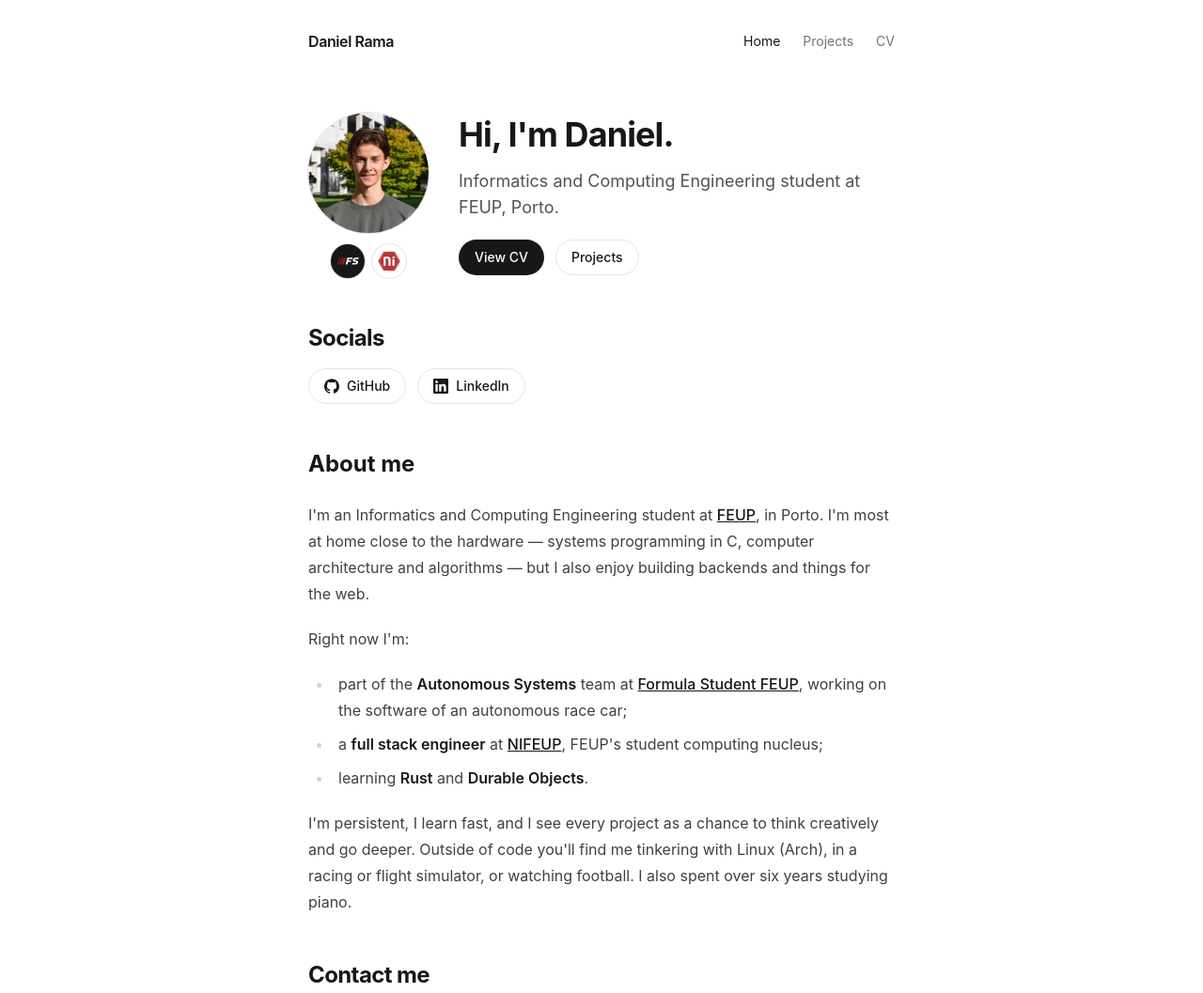
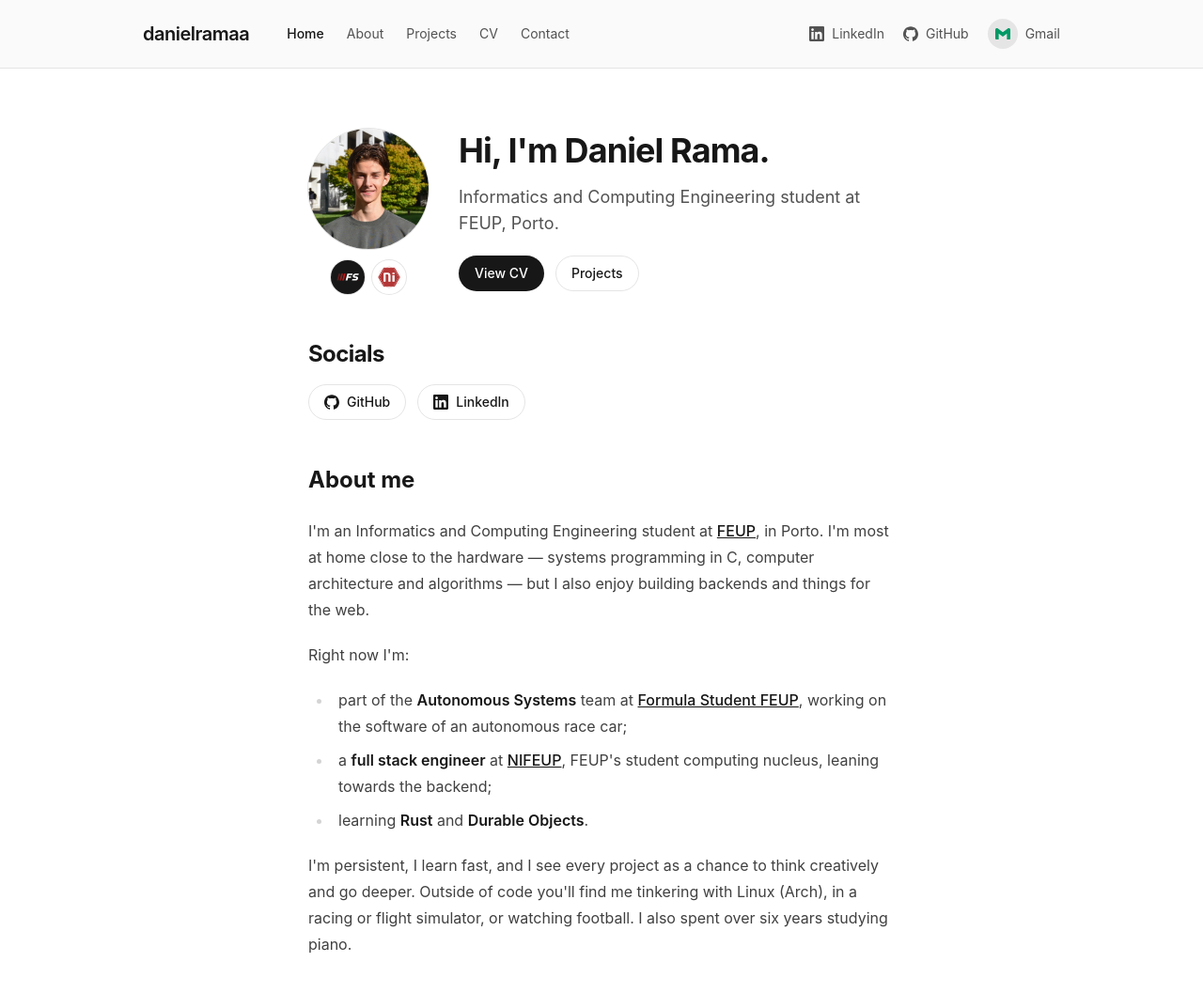
Before and after one commit to danielramaa/website, an Astro site: page / in a window 1280 px wide. Shown: the top 1057 px of the page at 94% size. Built offline with nearby package versions, Linux system fonts and the light colour scheme; Astro itself is replaced by a stand-in of ours.

Commit message:
Update personal information and enhance navigation in website layout

```diff
--- a/src/content/intro.mdx
+++ b/src/content/intro.mdx
@@ -7,7 +7,7 @@ and algorithms — but I also enjoy building backends and things for the web.
 Right now I'm:
 
 - part of the **Autonomous Systems** team at **[Formula Student FEUP](https://formulastudent.fe.up.pt)**, working on the software of an autonomous race car;
-- a **full stack engineer** at **[NIFEUP](https://nifeup.com)**, FEUP's student computing nucleus;
+- a **full stack engineer** at **[NIFEUP](https://nifeup.com)**, FEUP's student computing nucleus, leaning towards the backend;
 - learning **Rust** and **Durable Objects**.
 
 I'm persistent, I learn fast, and I see every project as a chance to think creatively and
--- a/src/data/links.ts
+++ b/src/data/links.ts
@@ -27,6 +27,7 @@ const GMAIL: IconLinkData = {
 
 export const SOCIAL_LINKS = [GITHUB, LINKEDIN];
 export const CONTACT_LINKS = [LINKEDIN, GMAIL];
+export const NAVBAR_LINKS = [LINKEDIN, GITHUB, GMAIL];
 
 export const AFFILIATIONS = [
   {
--- a/src/layouts/Layout.astro
+++ b/src/layouts/Layout.astro
@@ -1,6 +1,7 @@
 ---
 import '../styles/global.css';
 import Breadcrumbs, { type Crumb } from '../components/Breadcrumbs.astro';
+import { NAVBAR_LINKS } from '../data/links';
 
 interface Props {
   title?: string;
@@ -15,7 +16,7 @@ interface Props {
 }
 
 const {
-  title = 'Daniel Rama',
+  title = 'danielramaa',
   description = 'Personal website of Daniel Rama, Informatics and Computing Engineering student at FEUP.',
   wide = false,
   breadcrumbs,
@@ -23,8 +24,10 @@ const {
 
 const nav = [
   { href: '/', label: 'Home' },
+  { href: '/#about', label: 'About' },
   { href: '/projects/', label: 'Projects' },
   { href: '/cv/', label: 'CV' },
+  { href: '/#contact', label: 'Contact' },
 ];
 const current = Astro.url.pathname;
 
@@ -55,21 +58,51 @@ const width = wide ? 'max-w-4xl' : 'max-w-2xl';
     <title>{title}</title>
   </head>
   <body class="min-h-screen bg-white text-neutral-900 antialiased dark:bg-neutral-950 dark:text-neutral-100">
-    <header class={`mx-auto ${width} px-6 pt-8`}>
-      <nav class="flex items-center justify-between">
-        <a href="/" class="font-semibold tracking-tight">Daniel Rama</a>
-        <ul class="flex gap-6 text-sm">
+    <header class="border-b border-neutral-200 bg-neutral-50 dark:border-neutral-800 dark:bg-neutral-900">
+      <nav class="mx-auto flex max-w-5xl flex-wrap items-center gap-x-10 gap-y-3 px-6 py-5">
+        <a href="/" class="text-xl font-semibold tracking-tight">danielramaa</a>
+
+        <ul class="flex flex-wrap gap-x-6 gap-y-2 text-sm">
           {nav.map(({ href, label }) => (
             <li>
               <a
                 href={href}
                 aria-current={current === href ? 'page' : undefined}
-                class="text-neutral-500 transition-colors hover:text-neutral-900 aria-[current=page]:text-neutral-900 dark:text-neutral-400 dark:hover:text-neutral-100 dark:aria-[current=page]:text-neutral-100"
+                class="text-neutral-600 transition-colors hover:text-neutral-900 aria-[current=page]:font-medium aria-[current=page]:text-neutral-900 dark:text-neutral-400 dark:hover:text-neutral-100 dark:aria-[current=page]:text-neutral-100"
               >
                 {label}
               </a>
             </li>
           ))}
+        </ul>
+
+        <ul class="flex items-center gap-5 text-sm md:ml-auto">
+          {NAVBAR_LINKS.map(({ label, href, icon }) => {
+            const external = href.startsWith('http');
+            const isEmail = href.startsWith('mailto:');
+            return (
+              <li>
+                <a
+                  href={href}
+                  target={external ? '_blank' : undefined}
+                  rel={external ? 'noopener noreferrer' : undefined}
+                  aria-label={label}
+                  class="group flex items-center gap-2 text-neutral-600 transition-colors hover:text-neutral-900 dark:text-neutral-400 dark:hover:text-neutral-100"
+                >
+                  <span
+                    class:list={[
+                      'flex items-center justify-center',
+                      isEmail &&
+                        'size-8 rounded-full bg-neutral-200 text-emerald-600 transition-colors group-hover:bg-neutral-300 dark:bg-neutral-800 dark:text-emerald-400 dark:group-hover:bg-neutral-700',
+                    ]}
+                  >
+                    <svg viewBox="0 0 24 24" class="size-4 fill-current" aria-hidden="true"><path d={icon} /></svg>
+                  </span>
+                  <span class="hidden sm:inline">{label}</span>
+                </a>
+              </li>
+            );
+          })}
         </ul>
       </nav>
     </header>
--- a/src/pages/index.astro
+++ b/src/pages/index.astro
@@ -37,7 +37,7 @@ import { AFFILIATIONS, CONTACT_LINKS, SOCIAL_LINKS } from '../data/links';
     </div>
 
     <div>
-      <h1 class="text-4xl font-bold tracking-tight">Hi, I'm Daniel.</h1>
+      <h1 class="text-4xl font-bold tracking-tight">Hi, I'm Daniel Rama.</h1>
       <p class="mt-4 text-lg text-neutral-600 dark:text-neutral-400">
         Informatics and Computing Engineering student at FEUP, Porto.
       </p>
@@ -65,11 +65,11 @@ import { AFFILIATIONS, CONTACT_LINKS, SOCIAL_LINKS } from '../data/links';
     </ul>
   </section>
 
-  <section class="prose prose-neutral dark:prose-invert mt-12">
+  <section id="about" class="prose prose-neutral dark:prose-invert mt-12 scroll-mt-8">
     <Intro />
   </section>
 
-  <section class="mt-12" aria-labelledby="contact">
+  <section class="mt-12 scroll-mt-8" aria-labelledby="contact">
     <h2 id="contact" class="text-2xl font-bold tracking-tight">Contact me</h2>
     <ul class="mt-4 flex flex-wrap gap-3">
       {CONTACT_LINKS.map((link) => <li><IconLink {...link} /></li>)}
```
Also changed, not shown: AGENTS.md (+1 -1 lines).
